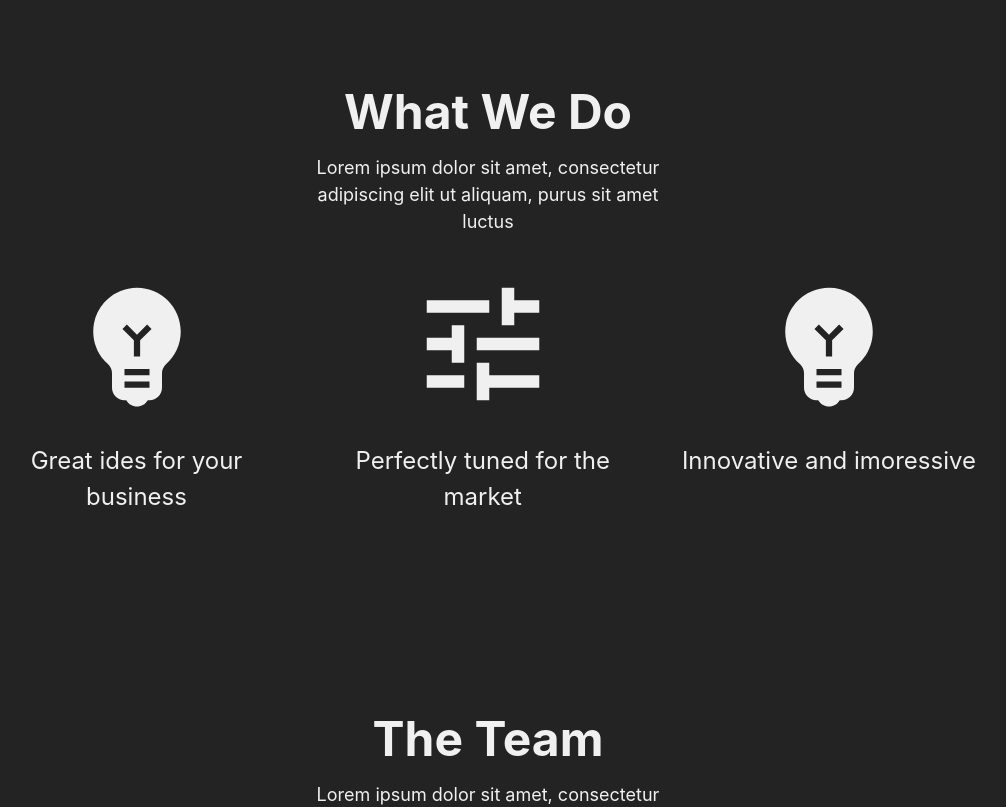
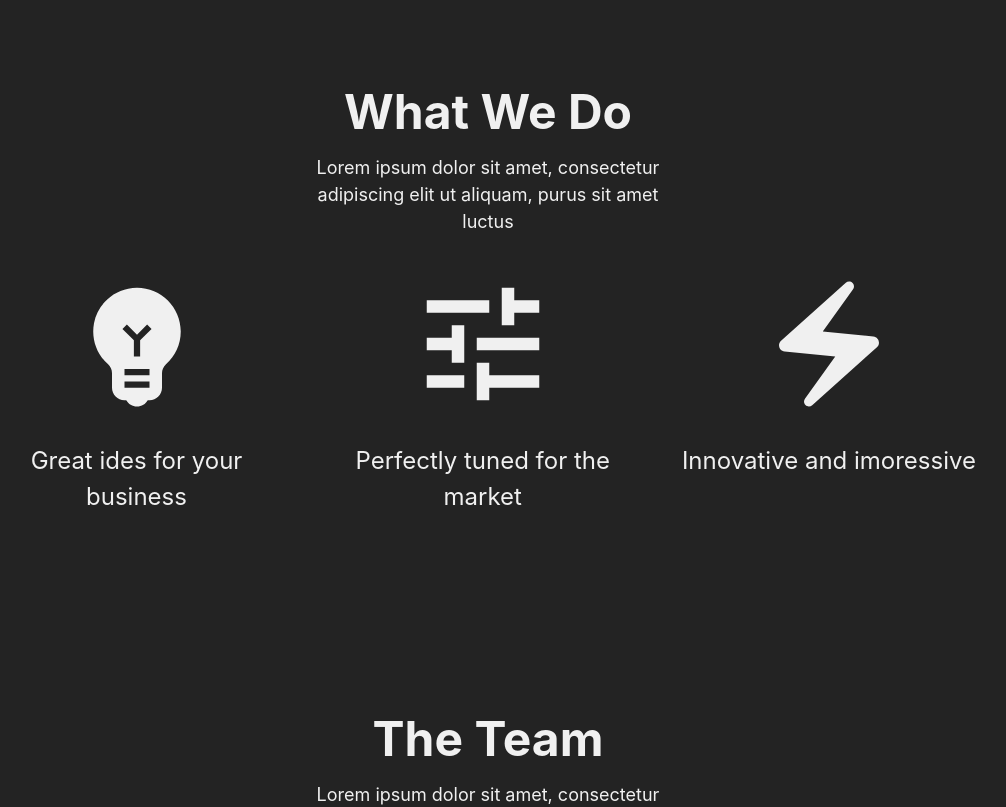
Before and after one commit to liinneea-a/FED_Agila, a React (Vite) app: page / in a window 1280 px wide. Shown: the top 807 px of the page, without its empty margins (152-1158 px from the left). Built offline with nearby package versions, Linux system fonts and the light colour scheme.

Commit message:
Change icon in subHero #27

```diff
--- a/src/subHero.jsx
+++ b/src/subHero.jsx
@@ -1,7 +1,7 @@
 import EmojiObjectsIcon from '@mui/icons-material/EmojiObjects'
 import TuneIcon from '@mui/icons-material/Tune'
 import Headliner from './components/Headliner'
-import { textAlign } from '@mui/system'
+import ElectricBoltIcon from '@mui/icons-material/ElectricBolt';
 
 export default function SubHero() {
   return (
@@ -22,7 +22,7 @@ export default function SubHero() {
           <p className="largePText">Perfectly tuned for the market</p>
         </div>
         <div style={iconsStyle}>
-          <EmojiObjectsIcon style={icon} />
+          <ElectricBoltIcon style={icon} />
           <p className="largePText">Innovative and imoressive</p>
         </div>
       </div>
```
